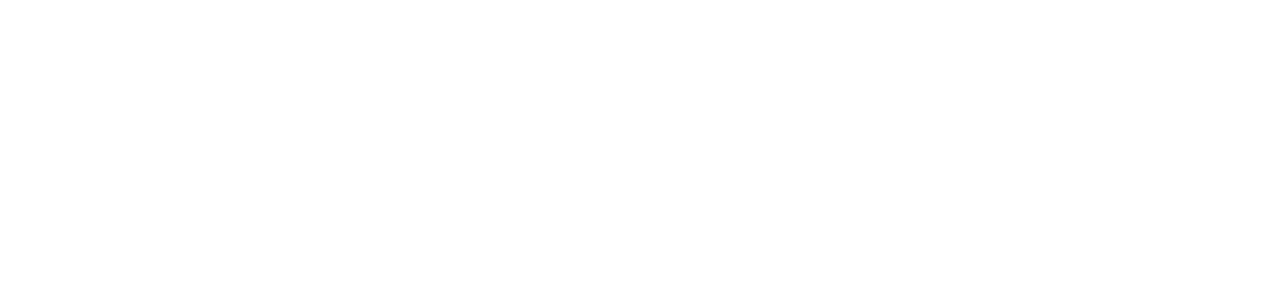
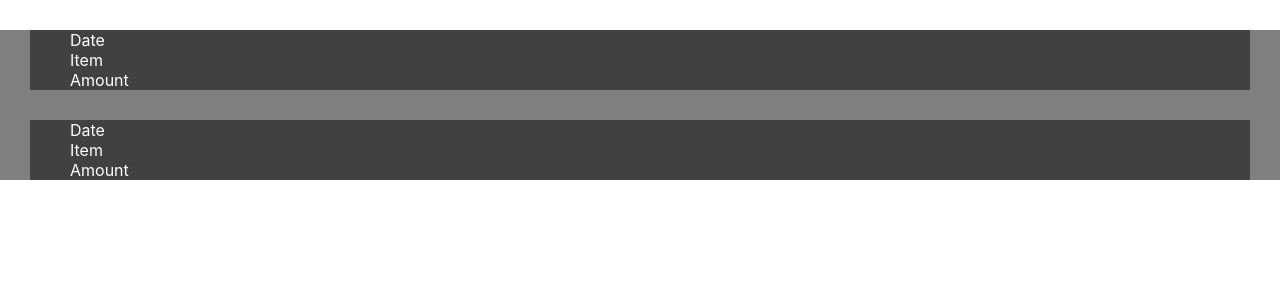
Before and after one commit to BamideleD/expensed-tracker, a React (Create React App) app: page / in a window 1280 px wide. Shown: the top 300 px of the page. Built offline with nearby package versions, Linux system fonts and the light colour scheme.

Commit message:
Working on first set of components and styles

```diff
--- a/src/App.js
+++ b/src/App.js
@@ -1,7 +1,16 @@
 import React from "react";
 import styles from './App.module.css'
+import ExpenseTab from './Components/ExpenseTab'
 
-const App = () => {}
+
+const App = () => {
+    return (
+        <div className= {styles.body}>
+            <ExpenseTab />
+            <ExpenseTab />
+        </div>
+    )
+}
 
 
 export default App;
--- a/src/App.module.css
+++ b/src/App.module.css
@@ -1,38 +1,3 @@
-.App {
-  text-align: center;
+.body{
+  background-color: gray;
 }
-
-.App-logo {
-  height: 40vmin;
-  pointer-events: none;
-}
-
-@media (prefers-reduced-motion: no-preference) {
-  .App-logo {
-    animation: App-logo-spin infinite 20s linear;
-  }
-}
-
-.App-header {
-  background-color: #282c34;
-  min-height: 100vh;
-  display: flex;
-  flex-direction: column;
-  align-items: center;
-  justify-content: center;
-  font-size: calc(10px + 2vmin);
-  color: white;
-}
-
-.App-link {
-  color: #61dafb;
-}
-
-@keyframes App-logo-spin {
-  from {
-    transform: rotate(0deg);
-  }
-  to {
-    transform: rotate(360deg);
-  }
-}
--- /dev/null
+++ b/src/Components/ExpenseTab.js
@@ -0,0 +1,17 @@
+import React from "react";
+import styles from "./ExpenseTab.module.css"
+
+
+const ExpenseTab = () => {
+    return (
+        <div className={styles.expenseTab}>
+            <ul className={styles[`expenseTab-items`]}>
+                <div> Date </div>
+                <div> Item </div>
+                <div> Amount </div>
+            </ul>
+        </div>
+    )
+}
+
+export default ExpenseTab;
--- /dev/null
+++ b/src/Components/ExpenseTab.module.css
@@ -0,0 +1,9 @@
+.expenseTab{
+    margin: 30px;
+    background-color: rgb(66, 64, 64);
+
+}
+
+.expenseTab-items{
+    color: white;
+}
```
Also changed, not shown: 1 other file (tests, documents, lock files or other folders).
